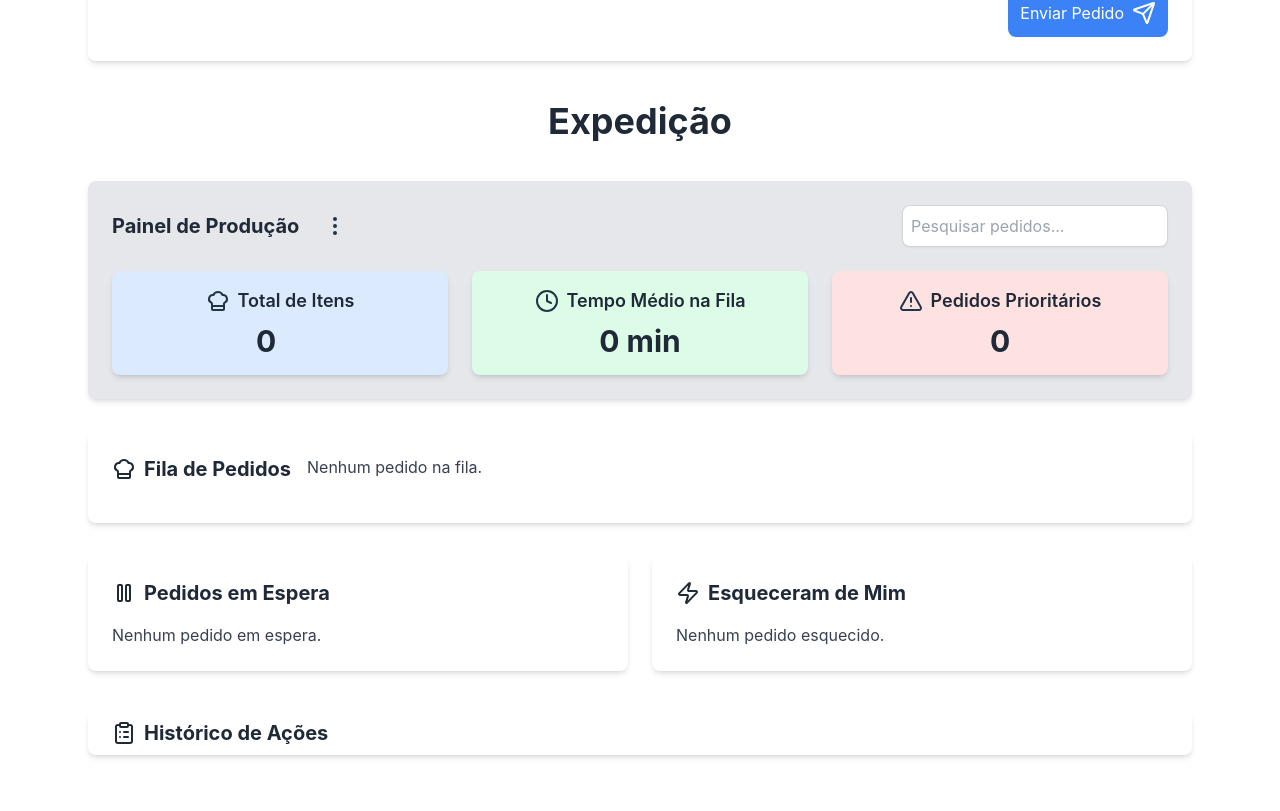
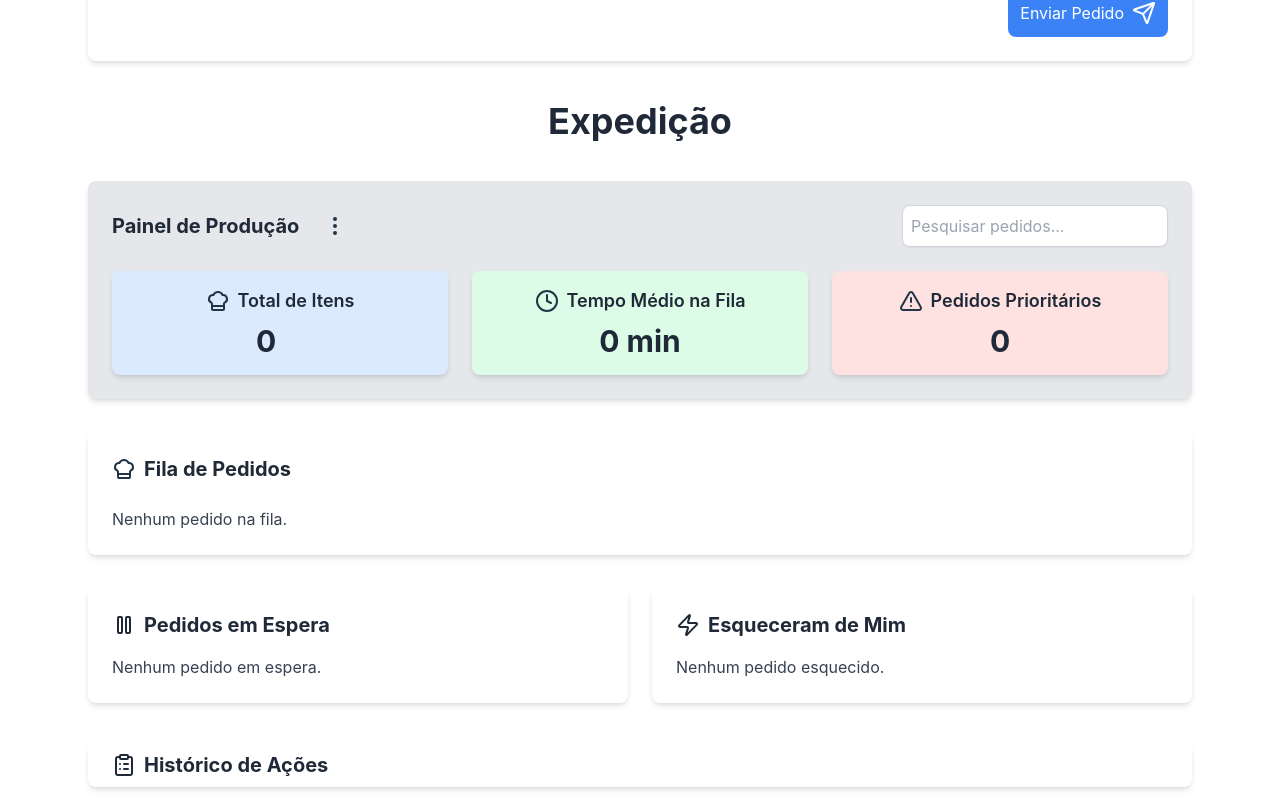
Before and after one commit to TamLeal/souk-v2-split-project, a React (Vite) app: page / in a window 1280 px wide. Shown: the part 519-1330 px from the top of the page. Before the commit the page ends 1298 px from the top, so only its background shows below. Built offline with nearby package versions, Linux system fonts and the light colour scheme.

Commit message:
fix label Fila de Pedidos

```diff
--- a/src/components/ControleCaixaExpedicao.jsx
+++ b/src/components/ControleCaixaExpedicao.jsx
@@ -694,12 +694,15 @@ const ControleCaixaExpedicao = () => {
             <div
               {...provided.droppableProps}
               ref={provided.innerRef}
-              className="bg-white p-6 rounded-lg shadow-md mb-8 overflow-x-auto transition-all duration-300 hover:shadow-lg flex space-x-4"
+              className="bg-white p-6 rounded-lg shadow-md mb-8 overflow-x-auto transition-all duration-300 hover:shadow-lg"
             >
-              <h2 className="text-xl font-bold text-gray-800 mb-4 flex items-center">
+              <div className="mb-6">
+                <div className="flex items-center">
                   <ChefHat className="mr-2" size={24} />
-                Fila de Pedidos
-              </h2>
+                  <h2 className="text-xl font-bold text-gray-800">Fila de Pedidos</h2>
+                </div>
+              </div>
+              <div className="flex space-x-4">
                 {filteredPedidos.length === 0 ? (
                   <p className="text-gray-700">Nenhum pedido na fila.</p>
                 ) : (
@@ -712,6 +715,7 @@ const ControleCaixaExpedicao = () => {
                   />
                 )}
                 {provided.placeholder}
+              </div>
             </div>
           )}
         </Droppable>
```
Lines whose indentation alone changed are shown as unchanged.
